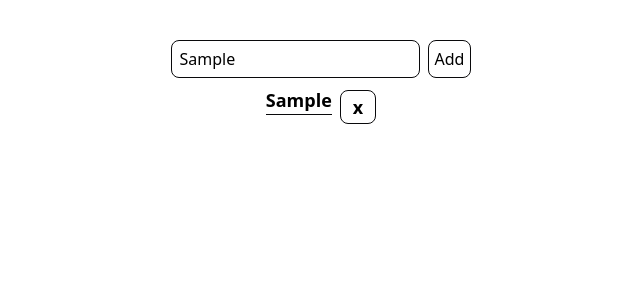
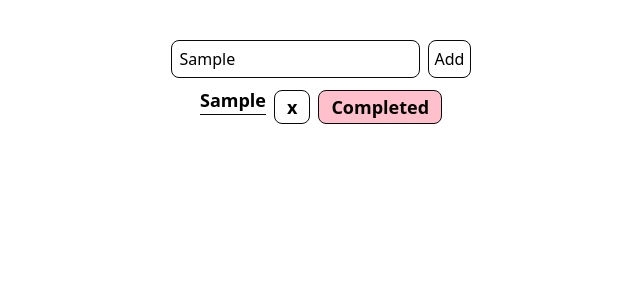
Before and after one commit to Nikkihosseini/ToDo-react-, a React (Vite) app: page / in a window 1280 px wide. Both pictures are taken after typing "Sample" into the empty fields and a click on the button "Add". Shown: the top 300 px of the page, without its empty margins (319-959 px from the left). Built offline with nearby package versions, Linux system fonts and the light colour scheme.

Commit message:
add completedToDo function

```diff
--- a/src/ToDo/ToDo.jsx
+++ b/src/ToDo/ToDo.jsx
@@ -5,6 +5,7 @@ export default function ToDo(props){
         <div className="flex items-center gap-x-2">
             <h1 className="font-semibold text-lg border-b border-zinc-950 mb-3">{props.toDo.toDoName}</h1>
             <button onClick={() => props.deleteToDo(props.toDo.id)} className="font-semibold text-lg rounded-lg border border-zinc-950 px-3 py-0.5 cursor-pointer">x</button>
+            <button style={{backgroundColor : props.toDo.isCompleted ? 'limegreen' : 'pink'}} onClick={() => props.completedToDo(props.toDo.id)} className="font-semibold text-lg rounded-lg border border-zinc-950 px-3 py-0.5 cursor-pointer">Completed</button>
         </div>
     )
 }
--- a/src/ToDo/ToDoApp.jsx
+++ b/src/ToDo/ToDoApp.jsx
@@ -13,7 +13,8 @@ export default function ToDoApp(){
     function addToDo(){
         const toDo = {
             id: toDoList.length === 0 ? 1 : toDoList[toDoList.length - 1].id + 1,
-            toDoName: newToDo
+            toDoName: newToDo,
+            isCompleted: false
         }
         setToDoList([...toDoList , toDo])
         console.log(toDo.id)
@@ -21,6 +22,15 @@ export default function ToDoApp(){
 
     function deleteToDo(toDoId){
         setToDoList(toDoList.filter((toDo)=> toDoId !== toDo.id))
+    }
+
+    function completedToDo(toDoId){
+        setToDoList(toDoList.map((toDo)=>{
+            if(toDo.id === toDoId){
+                return {...toDo ,  isCompleted: !toDo.isCompleted}
+            } else
+                return toDo
+        }))
     }
 
 
@@ -35,7 +45,9 @@ export default function ToDoApp(){
                 {toDoList.map((toDo)=>{
                     return (
                         <ToDo key={toDo.id} toDo={toDo
-                        } deleteToDo={deleteToDo}/>
+                        }
+                        completedToDo={completedToDo}
+                        deleteToDo={deleteToDo}/>
                     )
                 })}
               <div>
```
